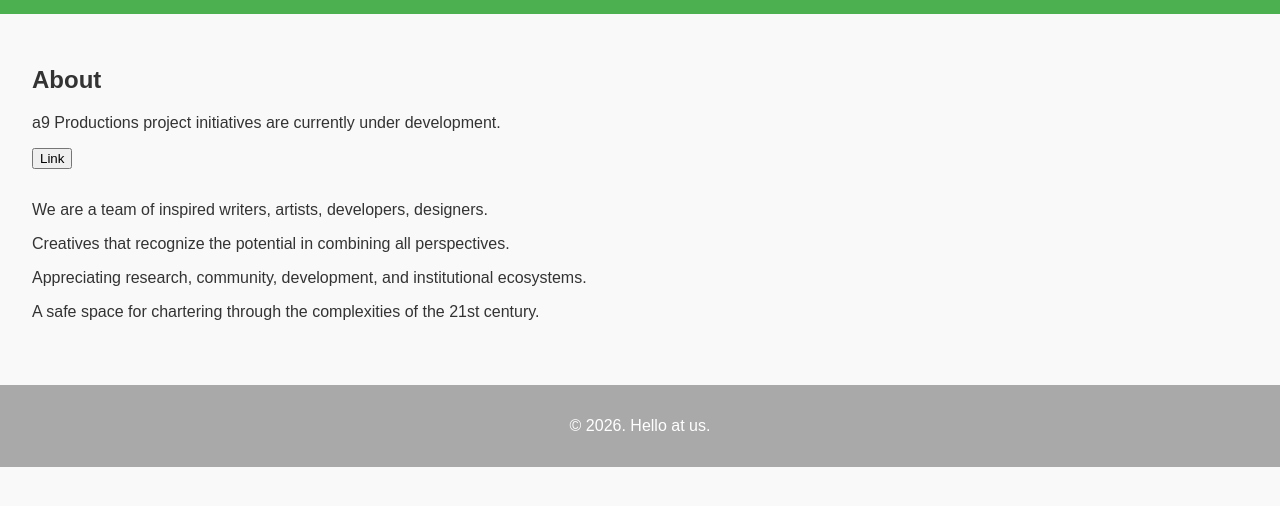
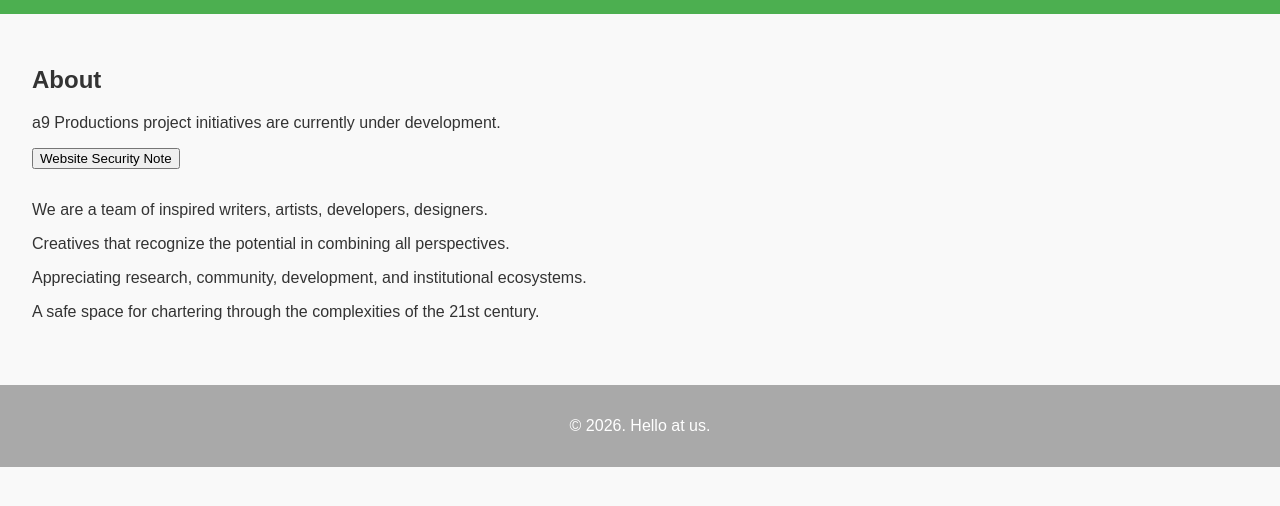
Before and after one commit to a9productions/hello, a plain HTML site: page index.html in a window 1280 px wide. Shown: the part 132-638 px from the top of the page. Drawn offline with Linux system fonts and the light colour scheme.

Commit message:
Update index.html

```diff
--- a/index.html
+++ b/index.html
@@ -22,7 +22,7 @@
         <section>
             <h2>About</h2>
             <p>a9 Productions project initiatives are currently under development.</p>
-            <p></p><button id="clickMeButton">Link</button></p>
+            <p></p><button id="clickMeButton">Website Security Note</button></p>
         </section>
         <section>
             <p>We are a team of inspired writers, artists, developers, designers.</p>
```
